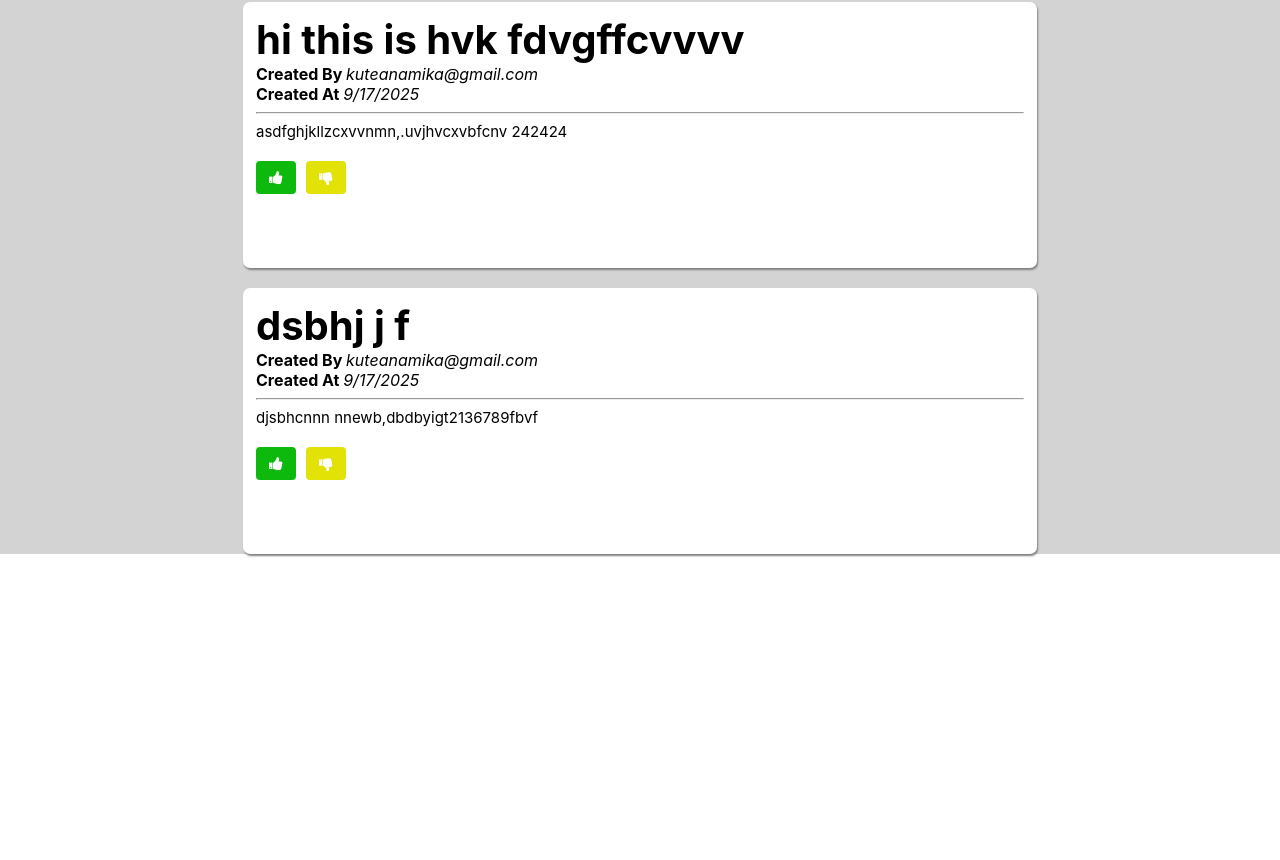
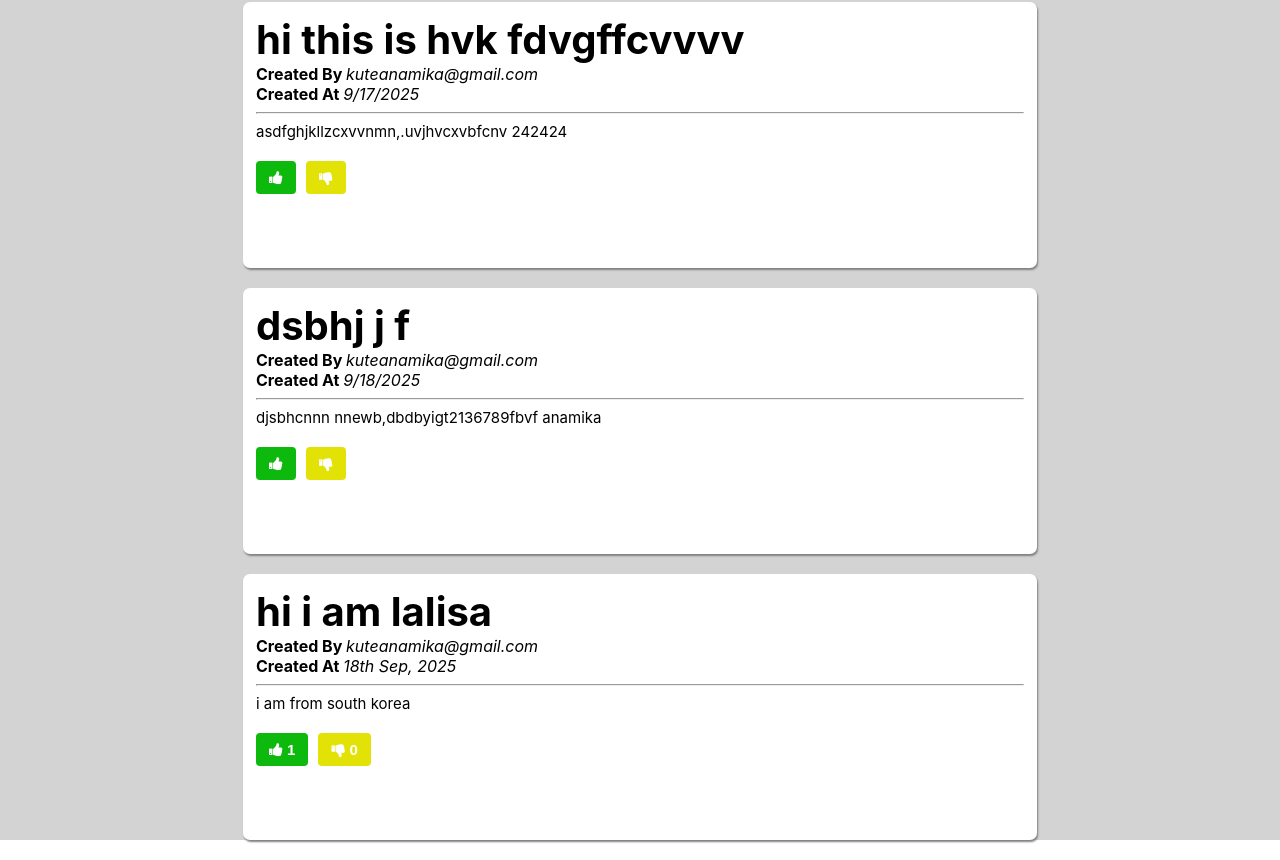
Before and after one commit to AnamikaKute/blogs-app, a React (Create React App) app: page /createnewpost in a window 1280 px wide. Shown: the part 991-1851 px from the top of the page. Before the commit the page ends 1565 px from the top, so only its background shows below. Built offline with nearby package versions, Linux system fonts and the light colour scheme; data requests are answered from the project's data file.

Commit message:
i have changed date format and i have handled the validations as well

```diff
--- a/db.json
+++ b/db.json
@@ -171,6 +171,181 @@
       "name": "anelina Doe",
       "email": "doeanajelina@gmail.com",
       "password": "789"
+    },
+    {
+      "id": "59e7",
+      "name": "anamika kute",
+      "email": "kuteanamika@gmail.com",
+      "password": "123"
+    },
+    {
+      "id": "643b",
+      "name": "anamika kute",
+      "email": "kuteanamika@gmail.com",
+      "password": "123"
+    },
+    {
+      "id": "fc0c",
+      "name": "anamika kute",
+      "email": "kuteanamika@gmail.com",
+      "password": "123"
+    },
+    {
+      "id": "b8c0",
+      "name": "anamika  kute",
+      "email": "kuteanamika@gmail.com",
+      "password": "123"
+    },
+    {
+      "id": "8861",
+      "name": "anamika kute",
+      "email": "kuteanamika@gmail.com",
+      "password": "123"
+    },
+    {
+      "id": "a8f6",
+      "name": "anamika kute",
+      "email": "kuteanamika@gmail.com",
+      "password": "123"
+    },
+    {
+      "id": "909b",
+      "name": "anamika kute",
+      "email": "kuteanamika@",
+      "password": ""
+    },
+    {
+      "id": "4d65",
+      "name": "anamika kute",
+      "email": "kuteanamika@gmail.com",
+      "password": "123"
+    },
+    {
+      "id": "14b2",
+      "name": "anamika kute",
+      "email": "",
+      "password": "123"
+    },
+    {
+      "id": "51f0",
+      "name": "anamika kute",
+      "email": "kuteanamika@gmail.com",
+      "password": "123"
+    },
+    {
+      "id": "1d69",
+      "name": "anamika kute",
+      "email": "kuteanamika@gmail.com",
+      "password": "123"
+    },
+    {
+      "id": "5ad7",
+      "name": "anamika kute",
+      "email": "kuteanamika@gmail.com",
+      "password": "123"
+    },
+    {
+      "id": "583d",
+      "name": "anamika kute",
+      "email": "kuteanamika@gmail.com",
+      "password": "123"
+    },
+    {
+      "id": "e9d9",
+      "email": "kuteanamika@gmail.com",
+      "password": "123"
+    },
+    {
+      "id": "d819",
+      "name": "tejashri shelke",
+      "email": "shelke tajashri",
+      "password": "345"
+    },
+    {
+      "id": "ac37",
+      "name": "",
+      "email": "",
+      "password": ""
+    },
+    {
+      "id": "e89a",
+      "name": "anamika kute",
+      "email": "kuteanamika@gmail.com",
+      "password": "123"
+    },
+    {
+      "id": "5b8a",
+      "name": "anamika kute",
+      "email": "kuteanamika@gmail.com",
+      "password": "123"
+    },
+    {
+      "id": "9197",
+      "email": "kuteanamika@gmail.com",
+      "password": "123"
+    },
+    {
+      "id": "3f73",
+      "email": "tejashrishelke@gmail..com",
+      "password": "234"
+    },
+    {
+      "id": "c641",
+      "email": "kuteanamika@gmail.com",
+      "password": "123"
+    },
+    {
+      "id": "7073",
+      "email": "tejashrishelke@gmail.com",
+      "password": "234"
+    },
+    {
+      "id": "6e82",
+      "name": "anamika kute",
+      "email": "kuteanamika@gmail.com",
+      "password": "123"
+    },
+    {
+      "id": "f4ed",
+      "name": "anamika kute",
+      "email": "kuteanamika@gmail.com",
+      "password": "123"
+    },
+    {
+      "id": "a478",
+      "email": "kuteanamika@gmail.com",
+      "password": "123"
+    },
+    {
+      "id": "432b",
+      "email": "tejashrishelke@gmail.com",
+      "password": "234"
+    },
+    {
+      "id": "1cff",
+      "email": "kuteanamika@gmail.com",
+      "password": "123"
+    },
+    {
+      "id": "39d8",
+      "name": "anamika kute",
+      "email": "kuteanamika@gmail.com",
+      "password": "123"
+    },
+    {
+      "id": "2e83",
+      "email": "kuteanamika@gmail.com",
+      "password": "123"
+    },
+    {
+      "id": "90c1",
+      "email": "tejashri selke",
+      "password": "234"
+    },
+    {
+      "id": "4d99",
+      "email": "kuteanamika@gmail.com",
+      "password": "123"
     }
   ],
   "blogs": [
@@ -191,7 +366,8 @@
       "description": "this is gonna my first blog ......",
       "createdAt": "9/17/2025",
       "createdBy": "daterutuja@gmail.com",
-      "id": "5f60"
+      "id": "5f60",
+      "likes": 3
     },
     {
       "title": "hi this is hvk fdvgffcvvvv",
@@ -202,10 +378,19 @@
     },
     {
       "title": "dsbhj j f",
-      "description": "djsbhcnnn  nnewb,dbdbyigt2136789fbvf",
-      "createdAt": "9/17/2025",
+      "description": "djsbhcnnn  nnewb,dbdbyigt2136789fbvf anamika",
+      "createdAt": "9/18/2025",
       "createdBy": "kuteanamika@gmail.com",
       "id": "6f02"
+    },
+    {
+      "id": "fbe9",
+      "title": "hi i am lalisa",
+      "description": "i am from south korea ",
+      "createdBy": "kuteanamika@gmail.com",
+      "likes": 1,
+      "dislikes": 0,
+      "createdAt": "18th Sep, 2025"
     }
   ]
 }
--- a/package.json
+++ b/package.json
@@ -9,6 +9,7 @@
     "@testing-library/user-event": "^13.5.0",
     "axios": "^1.11.0",
     "json-server": "^1.0.0-beta.3",
+    "moment": "^2.30.1",
     "react": "^19.1.1",
     "react-dom": "^19.1.1",
     "react-router-dom": "^7.8.2",
--- a/src/Component/CreateNewPost/CreateNewPost.css
+++ b/src/Component/CreateNewPost/CreateNewPost.css
@@ -76,7 +76,9 @@ gap:20px;
     margin-top: 20px;
     display: flex;
     justify-content: space-between;
-    gap:10px;
+    /* gap:30px; */
+    align-items: center;
+
 }
 .likeButton{
 padding: 8px 13px;
--- a/src/Component/CreateNewPost/CreateNewPost.js
+++ b/src/Component/CreateNewPost/CreateNewPost.js
@@ -1,8 +1,9 @@
-import { useL,useNavigate } from 'react-router-dom';
+import { useL, useNavigate } from 'react-router-dom';
 import React, { useEffect, useState } from 'react';
 import axios from 'axios';
 import './CreateNewPost.css';
 import { useParams } from "react-router-dom";
+import moment from "moment";
 
 
 function CreateNewPost() {
@@ -11,9 +12,6 @@ function CreateNewPost() {
   const { id } = useParams();
   const user = JSON.parse(localStorage.getItem("user"));
   const loggedInUser = JSON.parse(localStorage.getItem("loggedInUser"));
-
-
-
 
   const navigateToTitle = () => {
     navigate("/title");
@@ -24,7 +22,7 @@ function CreateNewPost() {
   const navigateToDashboard = () => {
     navigate("/");
   }
-
+  const today = moment().format("Do MMM, YYYY");
   useEffect(() => {
     axios.get("http://localhost:3001/blogs").then((res) => {
       setBlogsData(res.data);
@@ -96,7 +94,7 @@ const handleDislike = (id, currentDislikes) => {
           <div className='innerBoxOfNewPost' key={blog.id || index}>
             <div className='helloWorldTitle'>{blog.title}</div>
             <div><strong>Created By </strong><em>{blog.createdBy} </em></div>
-            <div><strong>Created At </strong><em> {blog.createdAt } </em></div>
+            <div><strong>Created At </strong><em> {blog.createdAt} </em></div>
 
             <hr />
             <div className='paragraphSectionOfNewPost'>
@@ -105,8 +103,28 @@ const handleDislike = (id, currentDislikes) => {
 
 
             <div className='btnSectionOfNewPost'>
-  {user?.email === blog.createdBy ? (
               <div className='buttonsOfNewPost'>
+                <div>
+                  <button
+                    className='likeButton'
+                    onClick={() => handleLike(blog.id, blog.likes)}
+                  >
+                    <i className="fa fa-thumbs-up" aria-hidden="true"></i> {blog.likes}
+                  </button>
+                </div>
+
+                <div>
+                  <button
+                    className='dislikeButton'
+                    onClick={() => handleDislike(blog.id, blog.dislikes)}
+                  >
+                    <i className="fa fa-thumbs-down" aria-hidden="true"></i> {blog.dislikes}
+                  </button>
+                </div>
+              </div>
+              <div className='buttonsOfNewPost'>
+                {user?.email === blog.createdBy && (
+                  <>
                     <div>
                       <button
                         className='editButton'
@@ -123,28 +141,12 @@ const handleDislike = (id, currentDislikes) => {
                         <i className="fa fa-trash-o" aria-hidden="true"></i> Delete
                       </button>
                     </div>
-    </div>
-            ) : (
-    <div className='buttonsOfNewPost'>
-      <div>
-        <button
-          className='likeButton'
-          onClick={() => handleLike(blog.id, blog.likes)}
-        >
-          <i className="fa fa-thumbs-up" aria-hidden="true"></i> {blog.likes}
-        </button>
-      </div>
-      <div>
-        <button
-          className='dislikeButton'
-          onClick={() => handleDislike(blog.id, blog.dislikes)}
-        >
-          <i className="fa fa-thumbs-down" aria-hidden="true"></i> {blog.dislikes}
-        </button>
+                  </>
+                )}
               </div>
             </div>
-  )}
-</div>
+
+
 
           </div>
 
--- a/src/Component/Login/Login.js
+++ b/src/Component/Login/Login.js
@@ -30,8 +30,15 @@ function Login() {
         setUserData({ ...userdata, password: event.target.value });
     }
 
+
     function handleLogin() {
+        const trimmedEmail = userdata.email.trim();
+        const trimmedPassword = userdata.password.trim();
 
+        if (!trimmedEmail || !trimmedPassword) {
+            alert("Please enter the email and password");
+            return;
+        }
         const savedUser = JSON.parse(localStorage.getItem("user"));
 
         localStorage.setItem("loggedInUser", JSON.stringify(savedUser));
@@ -39,7 +46,9 @@ const savedUser = JSON.parse(localStorage.getItem("user"));
 
         axios.get("http://localhost:3001/users")
             .then((res) => {
+
                 let loggedInUser = null;
+
 
                 res.data.map((u) => {
                     if (u.email === userdata.email && u.password === userdata.password) {
@@ -48,15 +57,32 @@ axios.get("http://localhost:3001/users")
                     return u;
                 });
 
-    if (loggedInUser) {
-      console.log("Login successful");
+                if (!userdata.email.trim() || !userdata.password.trim()) {
+                    alert("Please enter the email and password");
+                } else if (loggedInUser) {
+                    localStorage.setItem("user", JSON.stringify(loggedInUser));
+                    alert("Login Successful!");
                     navigate("/createnewpost");
-     localStorage.setItem("user", JSON.stringify(loggedInUser));
                 } else {
-  console.log("Invalid email or password");
+
+                    alert("Invalid email or password");
                 }
+
+            })
+            .catch((error) => {
+                console.error("Error fetching users:", error);
+                alert("Something went wrong. Please try again.");
             });
-    }
+
+        axios.post('http://localhost:3001/users', userdata)
+            .then(response => {
+                console.log('User registered:', response.data);
+            })
+            .catch(error => {
+                console.error('Request failed:', error.message);
+            });
+    };
+
 
     return (
         <div className="mainSectionOfLoginPage">
@@ -118,6 +144,7 @@ axios.get("http://localhost:3001/users")
             </footer>
         </div>
     );
+
 }
 
 export default Login;
--- a/src/Component/Register/Register.js
+++ b/src/Component/Register/Register.js
@@ -45,7 +45,7 @@ function handleRegister(event) {
   event.preventDefault();
 
   localStorage.setItem("user", JSON.stringify(userdata));
-    alert("Registered! Now login.");
+    alert("Registeration Successful! Now login.");
 
 
     navigate("/login")
--- a/src/Component/Title/Title.js
+++ b/src/Component/Title/Title.js
@@ -2,6 +2,9 @@ import {useNavigate, useParams } from 'react-router-dom';
 import './Title.css';
 import React,  { useEffect,useState } from 'react';
 import axios from 'axios';
+import moment from "moment";
+
+
 function Title() {
   const navigate = useNavigate();
   const { id } = useParams();
@@ -18,6 +21,8 @@ function Title() {
 
   });
 
+
+
   function handleTitleChange(event) {
     let blog = { ...blogsdata };
     blog["title"] = event.target.value;
@@ -30,15 +35,20 @@ function Title() {
     setBlogsData(blog);
   }
 
+
+
+
+
   function handleToSave() {
+  const today = moment().format("Do MMM, YYYY");
+
 const user = JSON.parse(localStorage.getItem("user"));
 
   if (id) {
     const blogWithUser = {
       ...blogsdata,
       createdBy: user?.email || "Anonymous",
-      createdAt: new Date().toLocaleDateString()
-
+       createdAt: today
     };
 
     axios.put(`http://localhost:3001/blogs/${id}`, blogWithUser)
@@ -51,7 +61,7 @@ const user = JSON.parse(localStorage.getItem("user"));
       createdBy: user?.email || "Anonymous",
       likes: 0,
       dislikes: 0,
-      createdAt: new Date().toLocaleDateString(),
+      createdAt:today
     };
 
     axios.post("http://localhost:3001/blogs", blogWithUser)
```
Also changed, not shown: 1 other file (tests, documents, lock files or other folders). Lines whose indentation alone changed are shown as unchanged.
